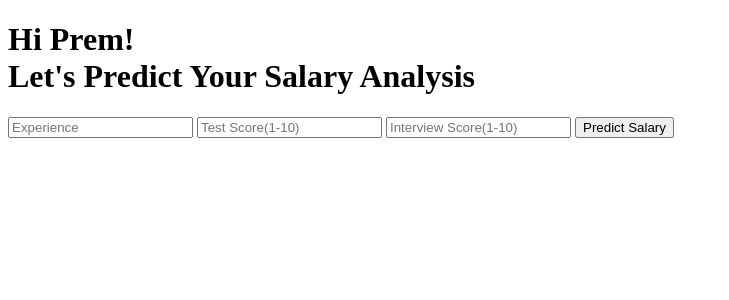
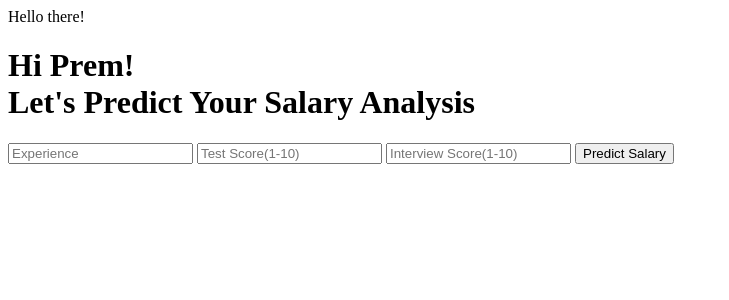
Before and after one commit to raviprakash79/datasc, a Flask app: page / in a window 1280 px wide. Shown: the top 300 px of the page, without its empty margins (0-729 px from the left). Run offline with Flask 2, Linux system fonts and the light colour scheme; parts of the project's set-up code (start-up, migrations or seed data) failed here and were passed over.

Commit message:
Update index.html

```diff
--- a/templates/index.html
+++ b/templates/index.html
@@ -12,6 +12,7 @@
 </head>
 
 <body>
+	Hello there!
  <div class="login">
 	<h1>Hi Prem!<br>Let's Predict Your Salary Analysis</h1>
 
```
